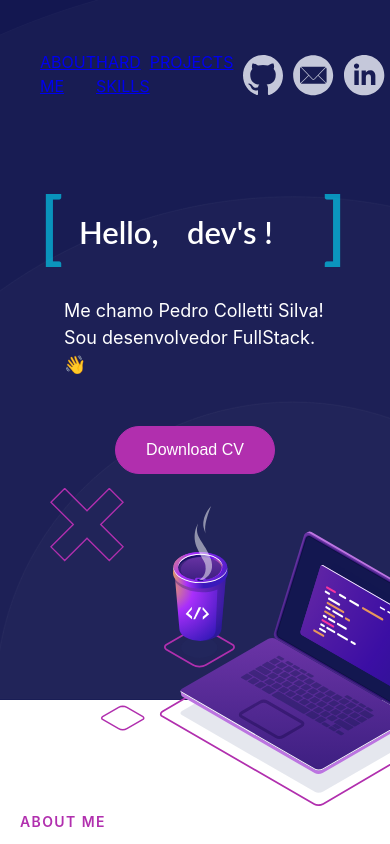
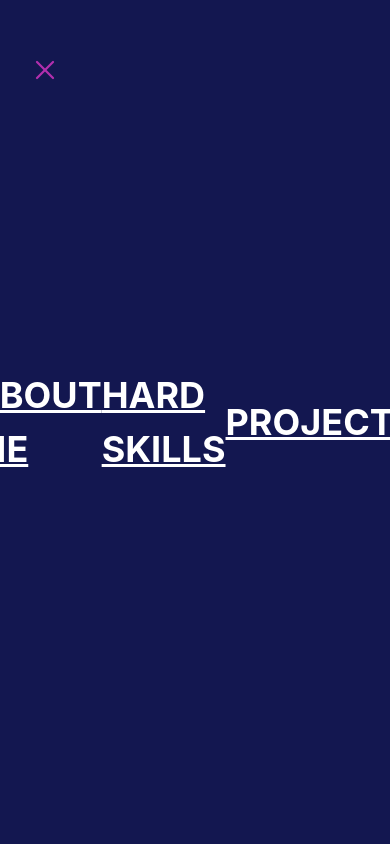
Before and after one commit to PedroColletti/site, a React (Vite) app: page / in a window 390 px wide. Both pictures are taken after a click on the element 56 px from the left and 69 px from the top of the page. Shown: the top 844 px of the page. Built offline with nearby package versions, Linux system fonts and the light colour scheme.

Commit message:
spandable

```diff
--- a/src/App.css
+++ b/src/App.css
@@ -6,6 +6,7 @@ body {
   margin: 0;
   min-width: 320px;
   min-height: 100vh;
+  overflow: auto;
 }
 
 .layout-saudation{
@@ -35,7 +36,7 @@ body {
   display: flex;
   justify-content: space-between;
   align-items: center;
-  padding: 64px 120px;
+  padding: 50px 120px;
 }
 
 
@@ -87,7 +88,7 @@ body {
   display: none;
  }
 
- .teste{
+ .spandable{
   display: none;
  }
 
@@ -102,7 +103,7 @@ body {
   }
 }
 
-@media screen and (max-width: 949px) {
+@media screen and (min-width: 658px) and (max-width: 960px) {
 
   .layout-saudation{
     height: 700px;
@@ -112,21 +113,63 @@ body {
     background-position: center bottom;
   }
 
-  .header-links {
-    display: none;
+  .header-links a{
+    font-size: 16px;
+    text-transform: uppercase;
+    color: #FFFFFF;
+    margin-right: 20px;
+    text-decoration: inherit;
+    border-radius: 50px;
+    padding: 9px 15px;
+    transition: transform 0.1s;
+    border: 1.5px solid #B12FAE;
   }
-
-  .teste.show{
-    display: flex;
-    background-color: none;
-
-   }
 
   .header-div {
     display: flex;
     justify-content: space-between;
     align-items: center;
     padding: 50px 40px;
+  }
+
+
+  .header-contacts {
+    transition: transform 0.1s;
+  }
+}
+
+@media screen and (min-width: 579px) and (max-width: 657px) {
+  .header-div {
+    display: flex;
+    justify-content: space-between;
+    align-items: center;
+    padding: 50px 30px;
+}
+
+  .header-links a{
+    font-size: 14px;
+    text-transform: uppercase;
+    color: #FFFFFF;
+    margin-right: 10px;
+    text-decoration: inherit;
+    border-radius: 50px;
+    padding: 9px 11px;
+    transition: transform 0.1s;
+    border: 1.5px solid #B12FAE;
+  }
+}
+
+@media screen and (max-width: 578.99px) {
+
+  .header-div {
+    display: flex;
+    justify-content: space-between;
+    align-items: center;
+    padding: 50px 30px;
+  }
+
+ .header-links {
+    display: none;
   }
 
   .navbarIcon{
@@ -145,10 +188,32 @@ body {
     width: 32px;
     height: 32px;
     background-repeat: no-repeat;
+    position: fixed;
+    top: 60px;
+    left: 35px;
+    color: white;
+    z-index: 9999;
    }
 
-  .header-contacts {
-    transition: transform 0.1s;
+  .spandable.show {
+    position: fixed;
+    top: 0;
+    left: 0;
+    width: 100%;
+    height: 100%;
+    display: flex;
+    justify-content: center;
+    align-items: center;
+    font-size: 36px;
+    font-weight: bold;
+    z-index: 9998;
+    scroll-behavior:none;
+    background: var(--color-primary-blue-dark, #131750);
+  }
+
+
+  .spandable.show a{
+    color: var(--color-primary-blue-dark, #ffffff);
   }
 }
 
@@ -383,7 +448,7 @@ body {
 #btnTopo {
   display: none;
   position: fixed;
-  z-index: 9999;
+  z-index: 9997;
   bottom: 5%;
   right: 3%;
   padding: 0.2% 0.5%;
@@ -631,7 +696,7 @@ body {
     margin-left: 50px;
   }
 
-  .visibleTeste {
+  .visibleSkilss {
     opacity: 1;
   }
 
--- a/src/App.tsx
+++ b/src/App.tsx
@@ -1,4 +1,4 @@
-import { useState } from "react";
+import { useEffect, useState } from "react";
 import css3Logo from "/css3.svg";
 import emailLogo from "/email.svg";
 import html5Logo from "/html5.svg";
@@ -38,9 +38,9 @@ function App() {
     var elements = document.querySelector(".three-div");
     if (elements) {
       if (window.scrollY > elements.getBoundingClientRect().top) {
-        elements.classList.add("visibleTeste");
+        elements.classList.add("visibleSkilss");
       } else {
-        elements.classList.remove("visibleTeste");
+        elements.classList.remove("visibleSkilss");
       }
     } else {
       null;
@@ -140,7 +140,13 @@ function App() {
   const toggleMenu = () => {
     setMenuOpen(!isMenuOpen);
   };
-  console.log("isMenuOpen", isMenuOpen);
+
+  useEffect(() => {
+    const bodyElement = document.querySelector("body");
+    if (bodyElement) {
+      bodyElement.style.overflow = isMenuOpen ? "hidden" : "auto";
+    }
+  }, [isMenuOpen]);
 
   return (
     <>
@@ -155,10 +161,16 @@ function App() {
             className={`navbarIcon ${isMenuOpen ? "show" : ""}`}
             onClick={toggleMenu}
           />
-          <div className={`teste ${isMenuOpen ? "show" : ""}`}>
-            <a href="#aboutme">ABOUT ME</a>
-            <a href="#linguagens">HARD SKILLS</a>
-            <a href="#projects">PROJECTS</a>
+          <div className={`spandable ${isMenuOpen ? "show" : ""}`}>
+            <a href="#aboutme" onClick={toggleMenu}>
+              ABOUT ME
+            </a>
+            <a href="#linguagens" onClick={toggleMenu}>
+              HARD SKILLS
+            </a>
+            <a href="#projects" onClick={toggleMenu}>
+              PROJECTS
+            </a>
           </div>
           <div className="header-links">
             <a href="#aboutme">ABOUT ME</a>
```
